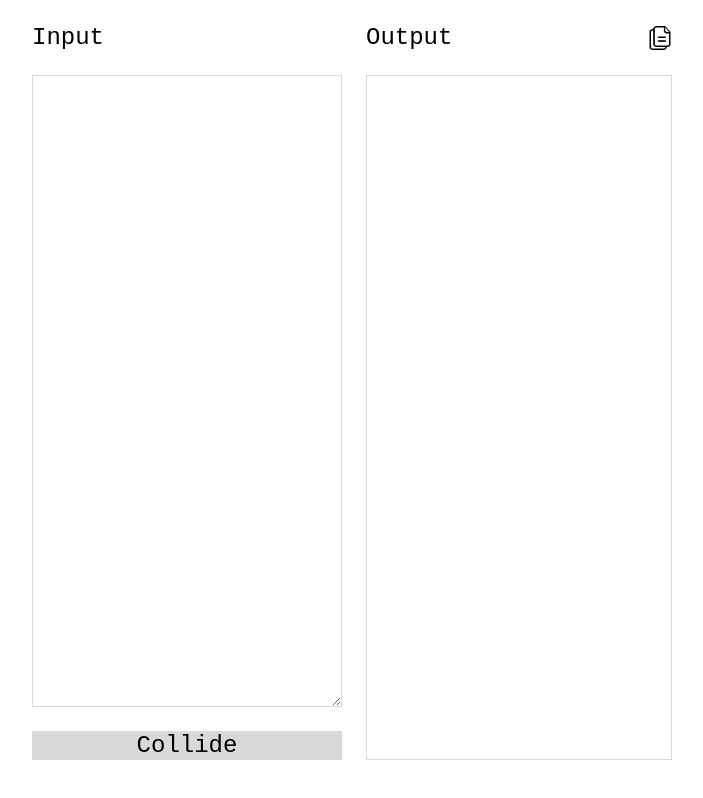
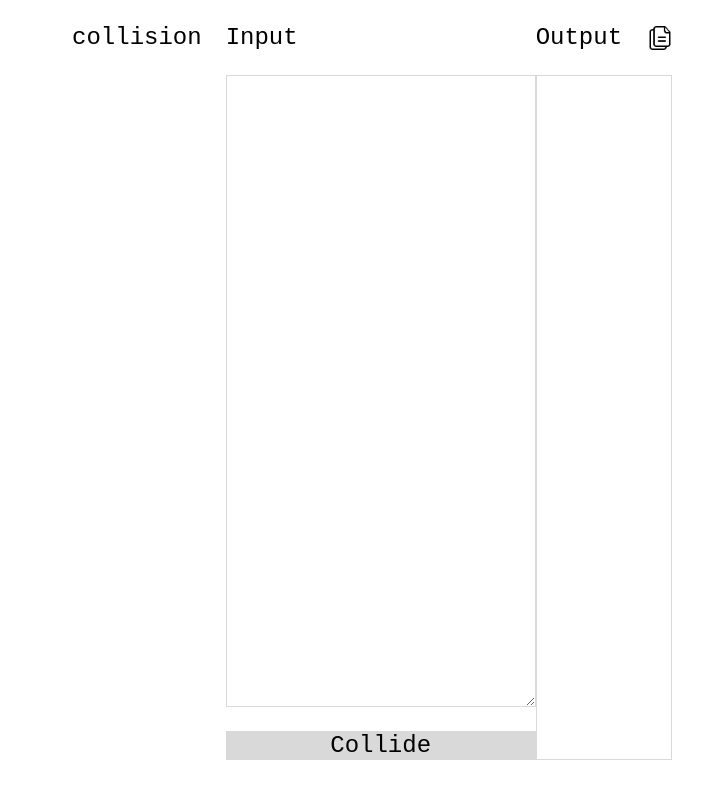
Before and after one commit to charlieperrone/collision-poetry, a React (Create React App) app: page / in a window 1280 px wide. Shown: the whole page, without its empty margins (288-991 px from the left). Built offline with nearby package versions, Linux system fonts and the light colour scheme.

Commit message:
typewriter effect

```diff
--- a/src/App.tsx
+++ b/src/App.tsx
@@ -3,11 +3,13 @@ import logo from './logo.svg';
 import './App.css';
 import TextArea from './textArea';
 import DebugWindow from './debugWindow';
+import TypeWriterTitle from './TypewriterTitle';
 import styled from 'styled-components';
 import copyIcon from'./copy.png';
 
 const Container = styled('div')`
 `;
+
 
 const FlexParent = styled('div')`
   display: flex;
@@ -83,6 +85,9 @@ function App() {
     <Container>
       <FlexParent>
         <div>
+          <TypeWriterTitle />
+        </div>
+        <div>
           <Header>Input</Header>
           <TextArea handleChange={setState} state={state} />
           <StyledButton onClick={handleClick} name={'collide'}>Collide</StyledButton>
--- /dev/null
+++ b/src/TypewriterTitle.tsx
@@ -0,0 +1,41 @@
+import React, { useEffect, useState } from 'react';
+import styled from 'styled-components';
+
+const TypewriterList = styled('ol')`
+    list-style: none;
+    display: flex;
+`;
+
+const TypeWriterTitle: React.FC = () => {
+    const title = 'collision poetry';
+    const [state, setState] = useState<String[]>([]);
+
+    const func = useEffect(() => {
+        const array = title.split('');
+
+        let currentIndex = 0;
+        const interval = setInterval(() => {
+          if (currentIndex <= array.length) {
+            setState(array.slice(0, currentIndex));
+            currentIndex++;
+          } else {
+            clearInterval(interval);
+          }
+        }, 500); // Adjust the interval for the typing speed
+
+        return () => {
+          clearInterval(interval); // Clear the interval when the component unmounts
+        };
+
+    }, []);
+
+    return (
+        <TypewriterList>
+            {state.map(l => (
+                <li>{l}</li>
+            ))}
+        </TypewriterList>
+    )
+}
+
+export default TypeWriterTitle;
```
